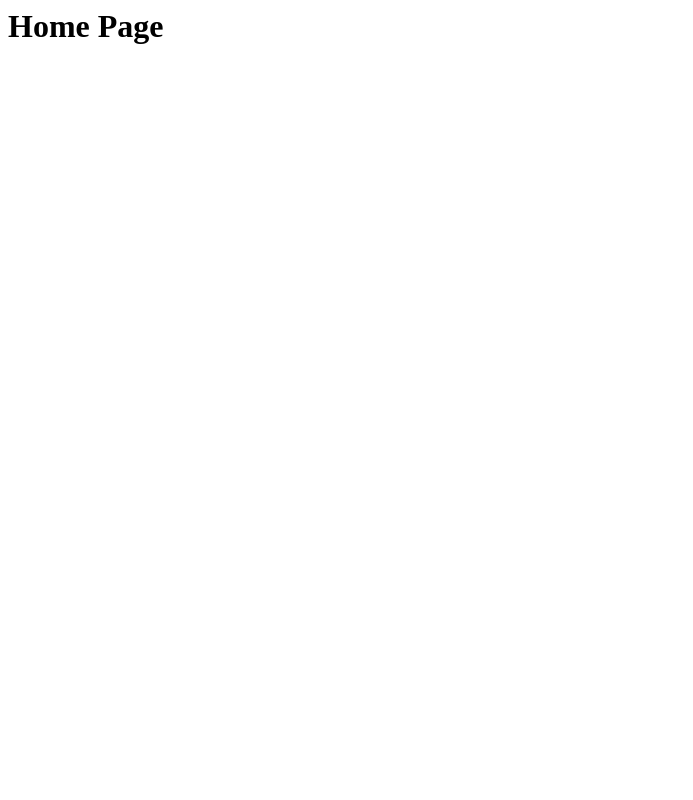
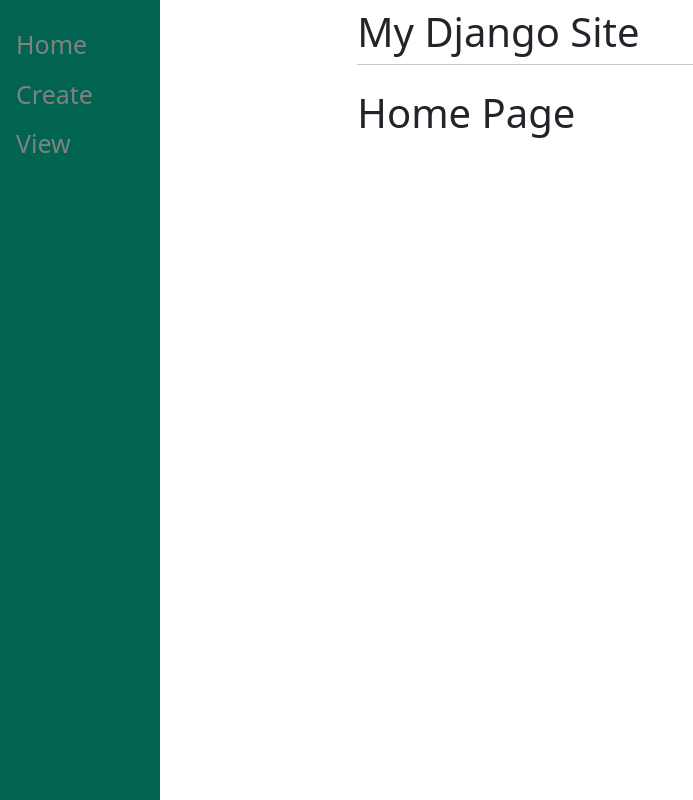
Before and after one commit to chrism-tgg/django_tutorial, a Django app: page / in a window 1280 px wide. Before the commit the part shown is almost empty. Shown: the whole page, without its empty margins (0-693 px from the left). Run offline with Django 4.2, Linux system fonts and the light colour scheme.

Commit message:
Add styling to base template

```diff
--- a/mysite/main/templates/main/base.html
+++ b/mysite/main/templates/main/base.html
@@ -1,11 +1,72 @@
-<html>
+<!doctype html>
+<html lang="en">
     <head>
+        <!-- Some CSS to style things -->
+        <style type="text/css">
+            .sidenav {
+                height:100%;
+                width:160px;
+                position:fixed;
+                z-index:1;
+                top:0;
+                left:0;
+                background-color:#006450;
+                overflow-x: hidden;
+                padding-top: 20px;
+            }
+
+            .sidenav a {
+                padding: 6px 8px 6px 16px;
+                text-decoration: none;
+                font-size: 25px;
+                color: #818181;
+                display: block;
+            }
+
+            .sidenav a:hover {
+                color: #f1f1f1;
+            }
+
+            .main {
+                margin-left: 160px;
+                padding: 0px 10px;
+            }
+        </style>
+
+        <!-- Required meta tags -->
+        <meta charset="utf-8">
+        <meta name="viewport" content="width=device-width, initial-scale=1">
+        <!-- Bootstrap CSS -->
+        <link href="https://cdn.jsdelivr.net/npm/bootstrap@5.1.3/dist/css/bootstrap.min.css" rel="stylesheet" integrity="sha384-1BmE4kWBq78iYhFldvKuhfTAU6auU8tT94WrHftjDbrCEXSU1oBoqyl2QvZ6jIW3" crossorigin="anonymous">
+
         <title>{% block title %}Chris' website{% endblock %}</title>
     </head>
+
+
+
     <body>
-        <div id="content" name="content">
-            {% block content %}
-            {% endblock %}
+        <!-- div tag for our sidebar navigation -->
+        <div class="sidenav">
+            <a href="/home">Home</a>
+            <a href="/create">Create</a>
+            <a href="/1">View</a>
         </div>
+
+        <!-- div tag for our main body content -->
+        <div id="content" name="content" class="main">
+            <!-- Addl div tag classes from bootstrap -->
+            <div class="row justify-content-center">
+                <div class="col-8">
+                    <h1 class="mt-2">My Django Site</h1>
+                    <hr class="mt-0 mb-4">
+                    {% block content %}
+                    {% endblock %}
+                </div>
+            </div>
+
+        </div>
+
+        <!-- Bootstrap JS -->
+        <script src="https://cdn.jsdelivr.net/npm/bootstrap@5.1.3/dist/js/bootstrap.bundle.min.js" integrity="sha384-ka7Sk0Gln4gmtz2MlQnikT1wXgYsOg+OMhuP+IlRH9sENBO0LRn5q+8nbTov4+1p" crossorigin="anonymous"></script>
     </body>
 </html>
```
Also changed, not shown: mysite/db.sqlite3.
